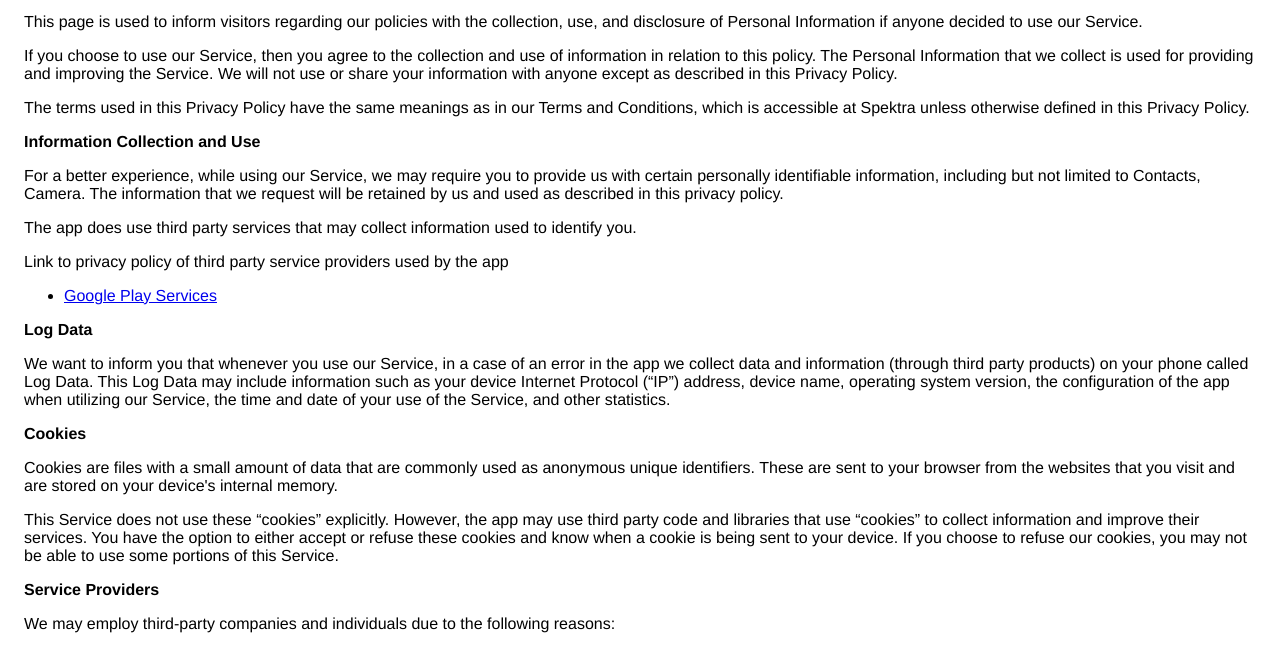
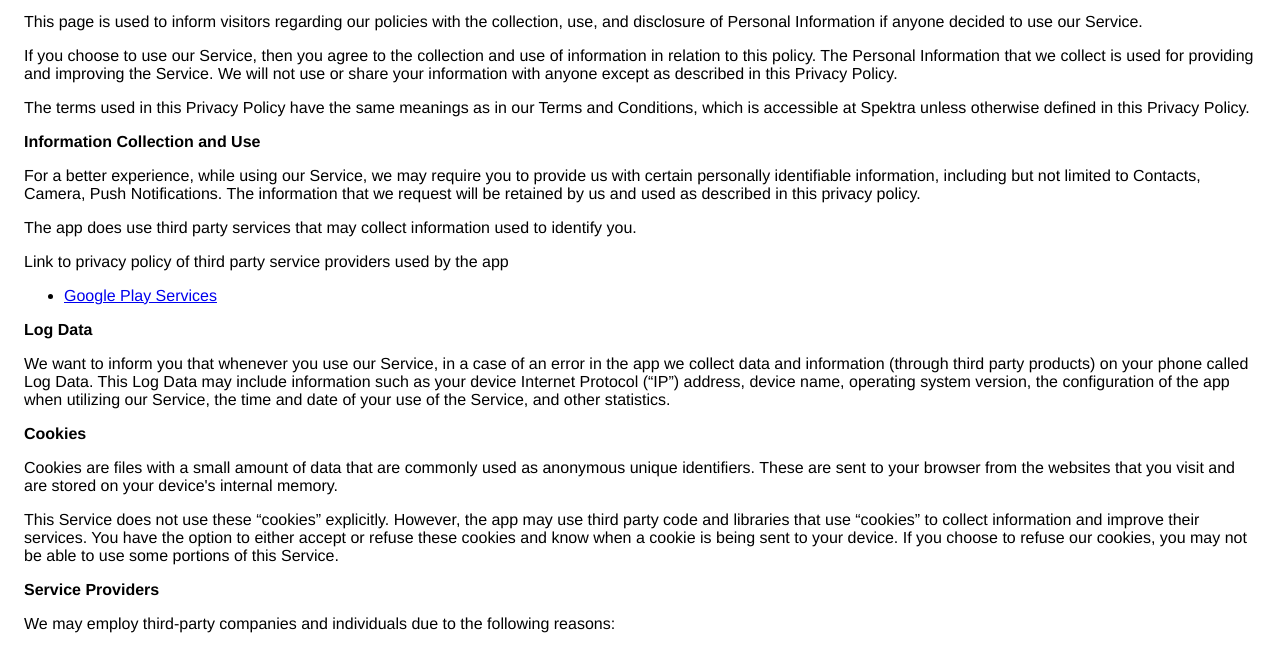
Before and after one commit to SpektraInc/spektraprivacy.github.io, a plain HTML site: page index.html in a window 1280 px wide. Shown: the part 113-759 px from the top of the page. Drawn offline with Linux system fonts and the light colour scheme.

Commit message:
Push Notifications

```diff
--- a/index.html
+++ b/index.html
@@ -33,7 +33,7 @@
                   </p> <p><strong>Information Collection and Use</strong></p> <p>
                     For a better experience, while using our Service,
                     we may require you to provide us with certain
-                    personally identifiable information, including but not limited to Contacts, Camera. The
+                    personally identifiable information, including but not limited to Contacts, Camera, Push Notifications. The
                     information that we request will be
                     retained by us and used as described in this privacy policy.
                   </p> <p>
```
